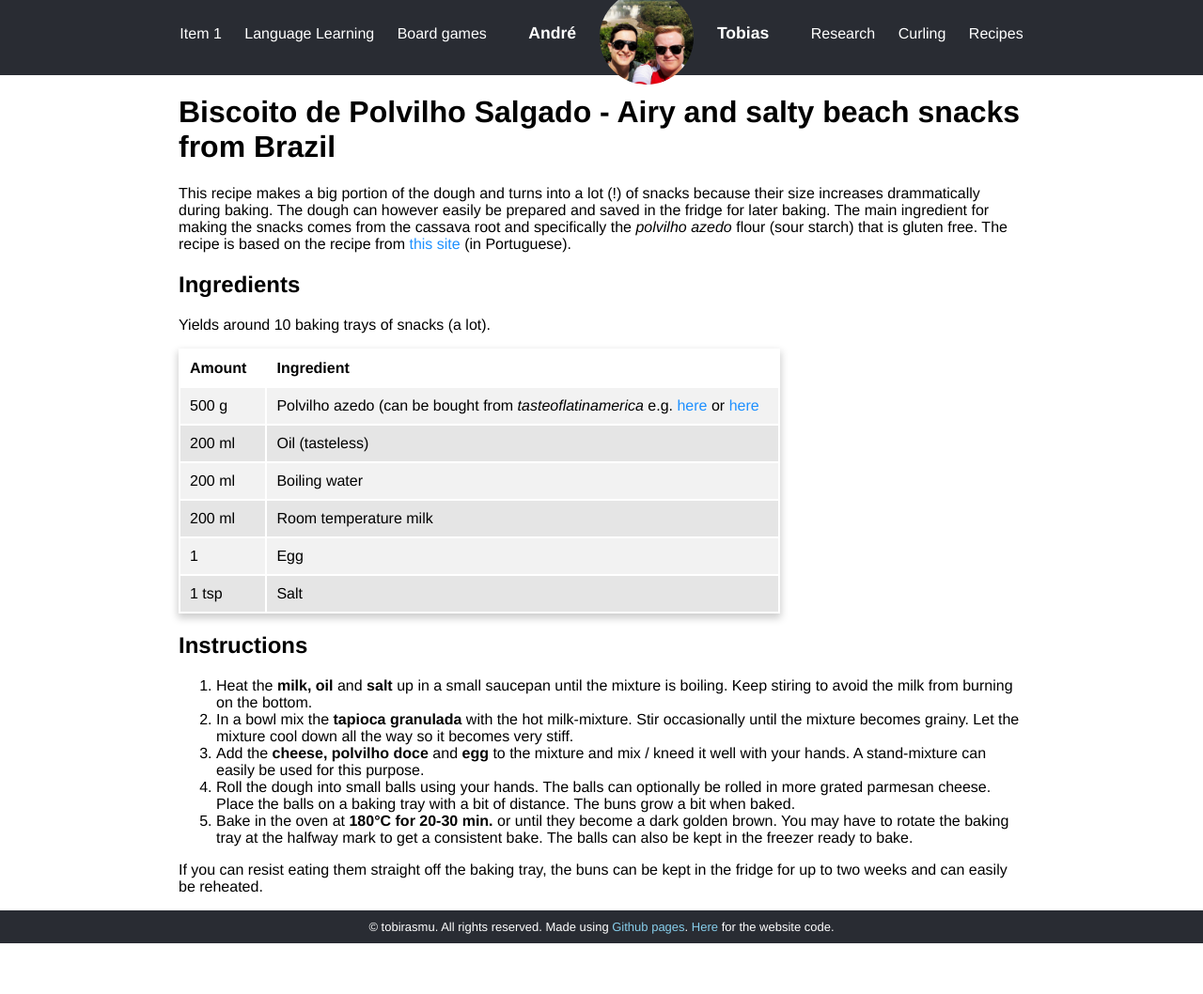
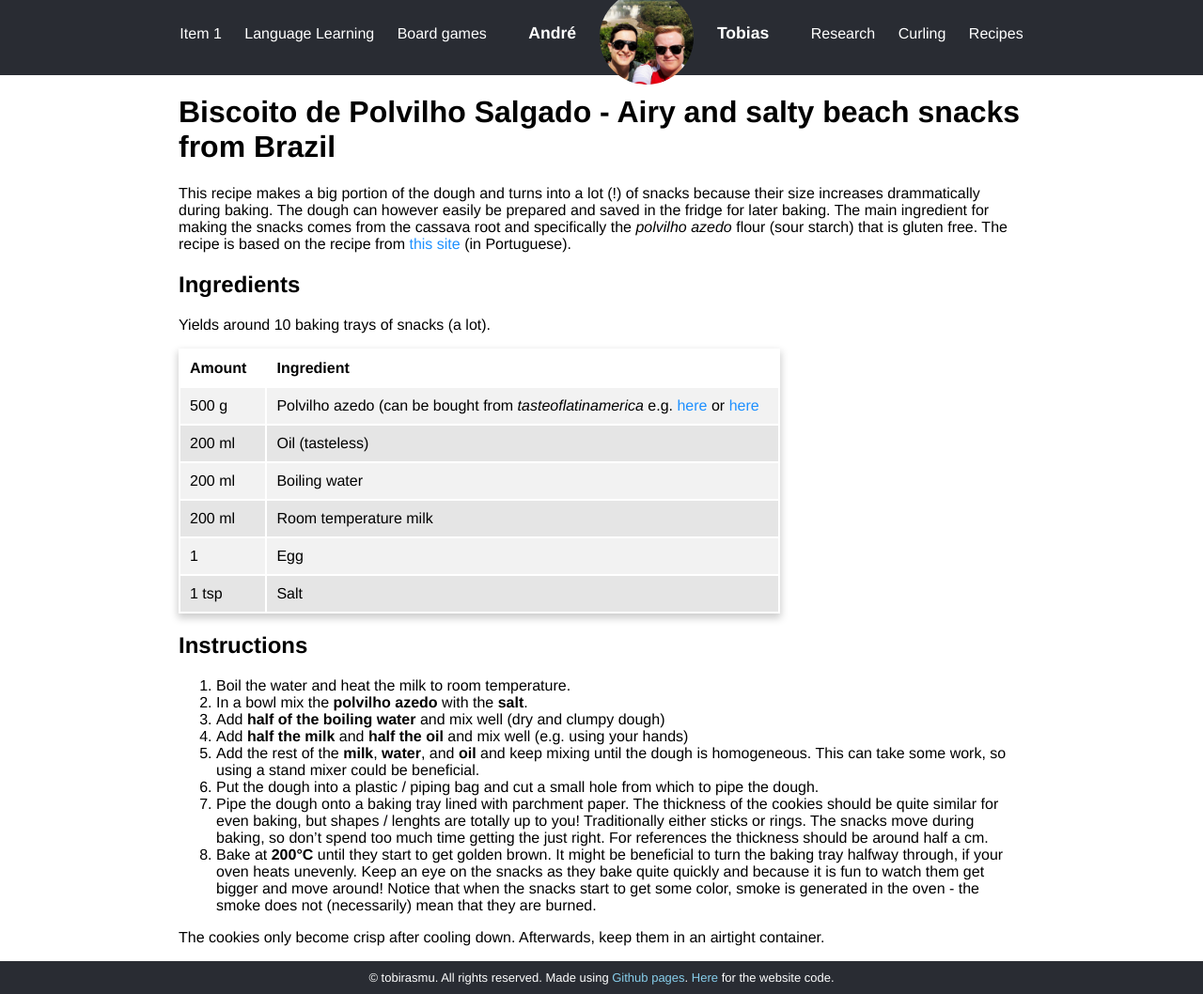
Before and after one commit to tobirasmu/tobirasmu.github.io, a Jekyll site: the page built from _pages/tobias/recipes/biscoito_de_polvilho.md, in a window 1280 px wide. Shown: the whole page at 94% size. Built offline with Jekyll 4.4.1, drawn with Linux system fonts in a browser that asks for light colours; before the commit the page ends 1004 px from its top, so only the background shows below that.

Commit message:
Update biscoito_de_polvilho.md

```diff
--- a/_pages/tobias/recipes/biscoito_de_polvilho.md
+++ b/_pages/tobias/recipes/biscoito_de_polvilho.md
@@ -24,10 +24,13 @@ Yields around 10 baking trays of snacks (a lot).
 
 ## Instructions
 
-1. Heat the **milk, oil** and **salt** up in a small saucepan until the mixture is boiling. Keep stiring to avoid the milk from burning on the bottom.
-2. In a bowl mix the **tapioca granulada** with the hot milk-mixture. Stir occasionally until the mixture becomes grainy. Let the mixture cool down all the way so it becomes very stiff.
-3. Add the **cheese, polvilho doce** and **egg** to the mixture and mix / kneed it well with your hands. A stand-mixture can easily be used for this purpose.
-4. Roll the dough into small balls using your hands. The balls can optionally be rolled in more grated parmesan cheese. Place the balls on a baking tray with a bit of distance. The buns grow a bit when baked.
-5. Bake in the oven at **180°C for 20-30 min.** or until they become a dark golden brown. You may have to rotate the baking tray at the halfway mark to get a consistent bake. The balls can also be kept in the freezer ready to bake.
+1. Boil the water and heat the milk to room temperature.
+2. In a bowl mix the **polvilho azedo** with the **salt**.
+3. Add **half of the boiling water** and mix well (dry and clumpy dough)
+4. Add **half the milk** and **half the oil** and mix well (e.g. using your hands)
+5. Add the rest of the **milk**, **water**, and **oil** and keep mixing until the dough is homogeneous. This can take some work, so using a stand mixer could be beneficial.
+6. Put the dough into a plastic / piping bag and cut a small hole from which to pipe the dough.
+7. Pipe the dough onto a baking tray lined with parchment paper. The thickness of the cookies should be quite similar for even baking, but shapes / lenghts are totally up to you! Traditionally either sticks or rings. The snacks move during baking, so don't spend too much time getting the just right. For references the thickness should be around half a cm.
+8. Bake at **200°C** until they start to get golden brown. It might be beneficial to turn the baking tray halfway through, if your oven heats unevenly. Keep an eye on the snacks as they bake quite quickly and because it is fun to watch them get bigger and move around! Notice that when the snacks start to get some color, smoke is generated in the oven - the smoke does not (necessarily) mean that they are burned.
 
-If you can resist eating them straight off the baking tray, the buns can be kept in the fridge for up to two weeks and can easily be reheated.
+The cookies only become crisp after cooling down. Afterwards, keep them in an airtight container.
```
